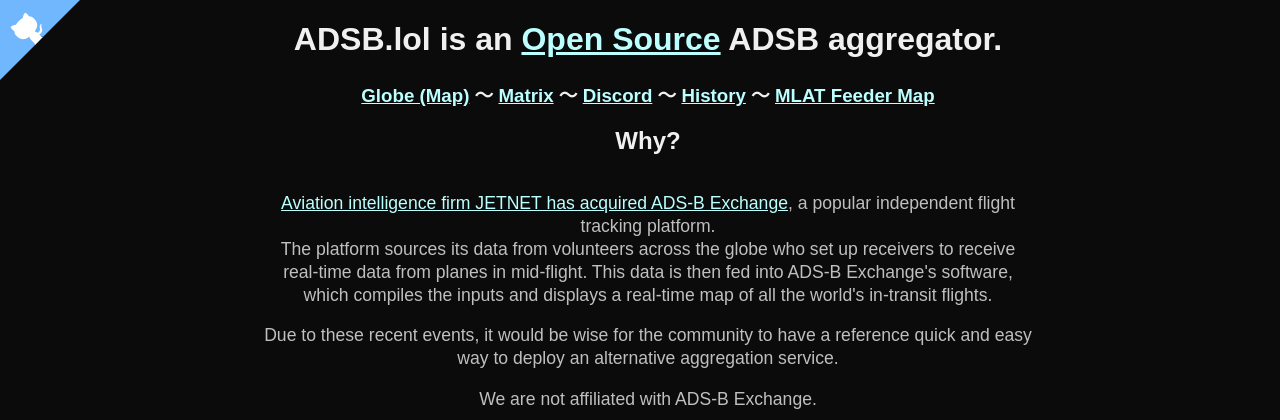
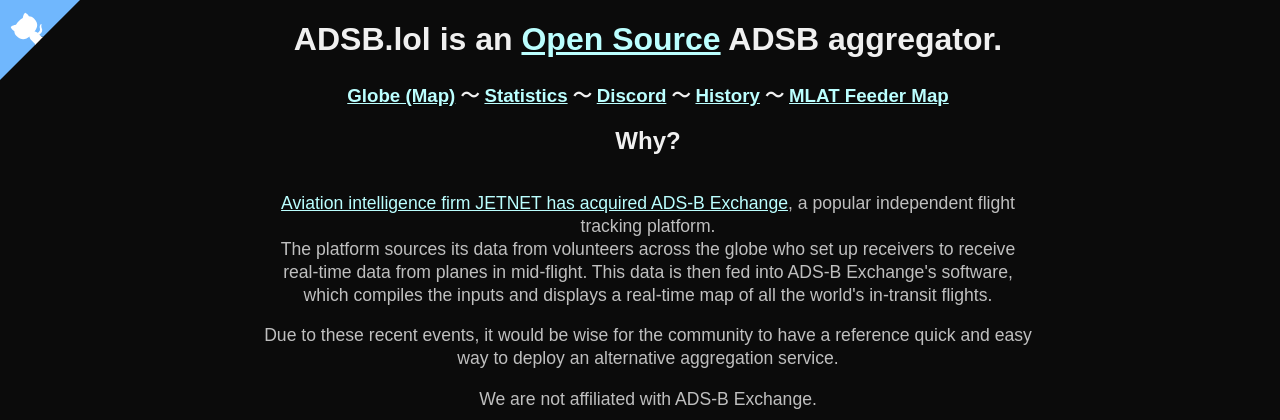
Before and after one commit to adsblol/api, a Python web app: template templates/index.html in a window 1280 px wide. Shown: the top 420 px of the page. Run offline with Jinja, Linux system fonts and the light colour scheme; the template is opened without the code that fills it, so the values that code supplies are empty.

Commit message:
Update index.html
Signed-off-by: katlol <1695469+katlol@users.noreply.github.com>

```diff
--- a/templates/index.html
+++ b/templates/index.html
@@ -126,7 +126,7 @@
         <h1>ADSB.lol is an <a href="https://github.com/adsblol/">Open Source</a> ADSB aggregator.</h1>
         <h3>
             <a href="https://globe.adsb.lol/">Globe (Map)</a> &#12316;
-            <a href="https://matrix.to/#/#adsblol:gatto.club">Matrix</a> &#12316;
+            <a href="https://adsb.lol/stats">Statistics</a> &#12316;
             <a href="https://adsb.lol/discord">Discord</a> &#12316;
             <a href="https://history.adsb.lol">History</a> &#12316;
             <a href="https://map.adsb.lol">MLAT Feeder Map</a>
```
